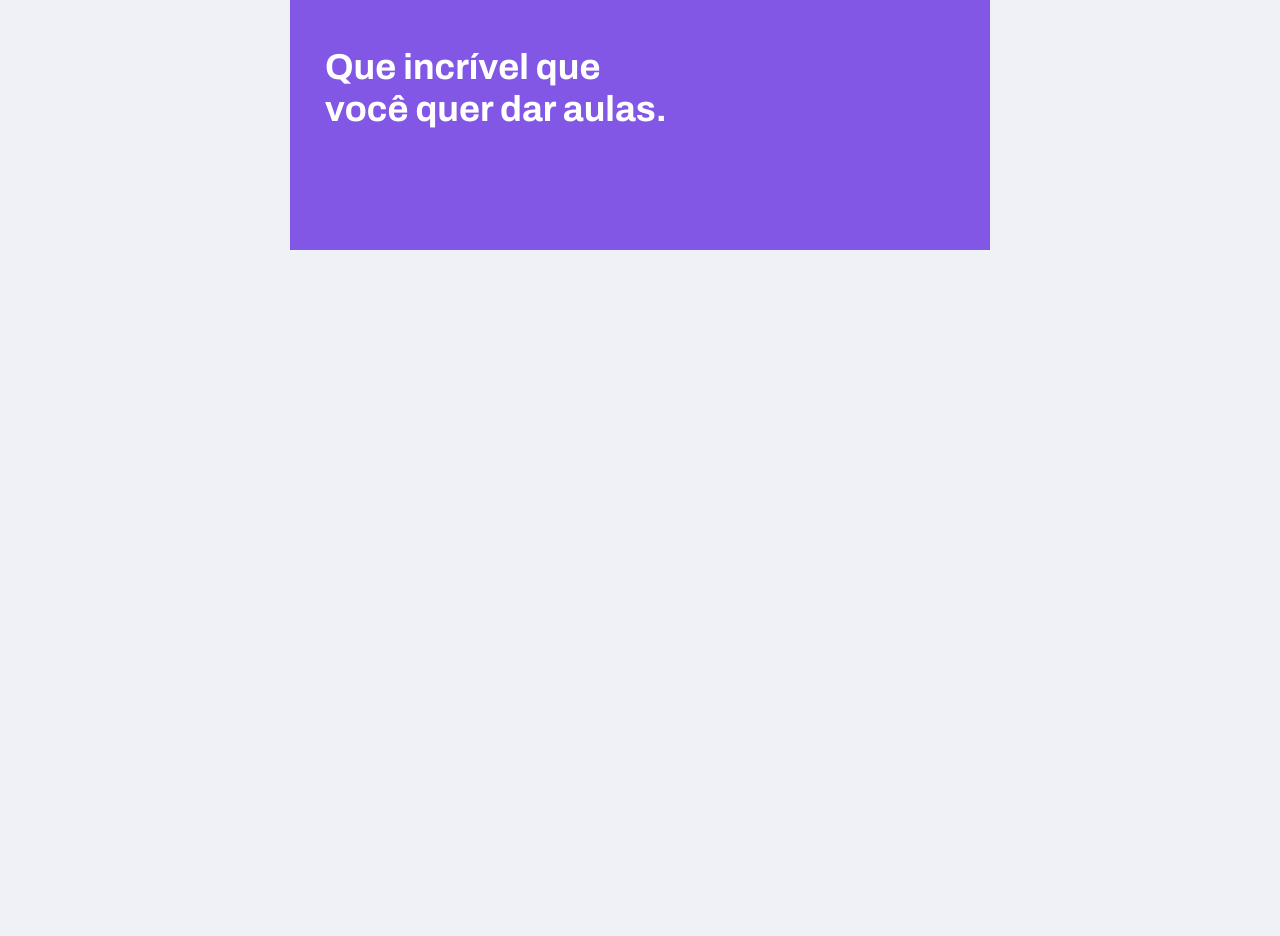
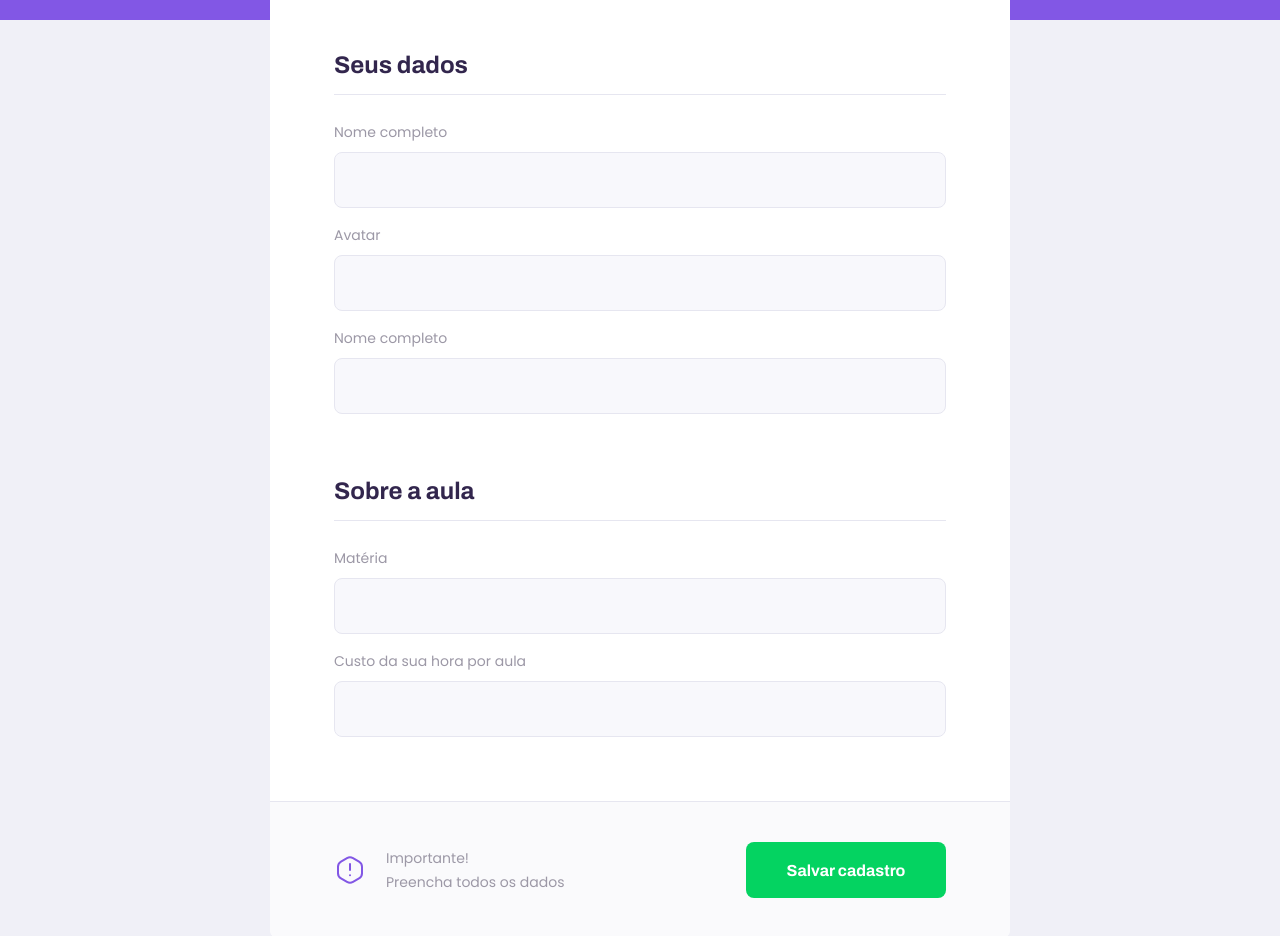
Before and after one commit to pedroksty/Proffy, a React (Create React App) app in the folder packages/web/: page /give-classes in a window 1280 px wide. Shown: the part 320-1256 px from the top of the page. Before the commit the page ends 800 px from the top, so only its background shows below. Built offline with nearby package versions, Linux system fonts and the light colour scheme; the HTML template or start-up script is replaced by a standard one.

Commit message:
Add TeacherForm page

```diff
--- a/package.json
+++ b/package.json
@@ -18,7 +18,7 @@
     "@types/jest": "^26.0.7",
     "@types/node": "^14.0.27",
     "add": "^2.0.6",
-    "jest": "^26.1.0",
+    "jest": "24.9.0",
     "ts-jest": "^26.1.4",
     "typescript": "^3.9.5"
   }
--- /dev/null
+++ b/packages/web/src/components/Input/index.tsx
@@ -0,0 +1,21 @@
+import React, { InputHTMLAttributes } from 'react'
+
+// import { Container } from './styles';
+
+import './styles.css'
+
+interface InputProps extends InputHTMLAttributes<HTMLInputElement> {
+  name: string
+  label: string
+}
+
+const Input: React.FC<InputProps> = ({ label, name, ...rest }) => {
+  return (
+    <div className="input-block">
+      <label htmlFor={name}>{label}</label>
+      <input type="text" id={name} {...rest} />
+    </div>
+  )
+}
+
+export default Input
--- /dev/null
+++ b/packages/web/src/components/Input/styles.css
@@ -0,0 +1,34 @@
+.input-block {
+  position: relative;
+}
+
+.input-block + .input-block {
+  margin-top: 1.4rem;
+}
+
+.input-block label {
+  font-size: 1.4rem;
+}
+
+.input-block input {
+  width: 100%;
+  height: 5.6rem;
+  margin-top: 0.8rem;
+  border-radius: 0.8rem;
+  background: var(--color-input-background);
+  border: 1px solid var(--color-line-in-white);
+  outline: 0;
+  padding: 0 1.6rem;
+  font: 1.6rem Archivo;
+}
+
+.input-block:focus-within::after {
+  width: calc(100% - 3.2rem);
+  height: 2px;
+  content: '';
+  background: var(--color-primary-light);
+  position: absolute;
+  left: 1.6rem;
+  right: 1.6rem;
+  bottom: 0;
+}
--- a/packages/web/src/components/Pageheader/index.tsx
+++ b/packages/web/src/components/Pageheader/index.tsx
@@ -8,9 +8,14 @@
 
 interface PageHeaderProps {
   title: string
+  description?: string
 }
 
-const Pageheader: React.FC<PageHeaderProps> = ({ title, children }) => {
+const Pageheader: React.FC<PageHeaderProps> = ({
+  title,
+  description,
+  children
+}) => {
   return (
     <header className="page-header">
       <div className="top-bar-container">
@@ -23,6 +28,8 @@
       <div className="header-content">
         <strong>{title}</strong>
 
+        {description && <p>{description} </p>}
+
         {children}
       </div>
     </header>
--- a/packages/web/src/components/Pageheader/styles.css
+++ b/packages/web/src/components/Pageheader/styles.css
@@ -41,6 +41,14 @@
   color: var(--color-title-in-primary);
 }
 
+.page-header .header-content p {
+  max-width: 30rem;
+  font-size: 1.6rem;
+  line-height: 2.6rem;
+  color: var(--color-text-in-primary);
+  margin-top: 2.4rem;
+}
+
 @media (min-width: 700px) {
   .page-header {
     height: 340px;
--- a/packages/web/src/pages/TeacherForm/index.tsx
+++ b/packages/web/src/pages/TeacherForm/index.tsx
@@ -1,13 +1,49 @@
 import React from 'react'
 
 import PageHeader from '../../components/Pageheader'
+import Input from '../../components/Input'
+
+import warningIcon from '../../assets/images/icons/warning.svg'
 
 import './styles.css'
 
 const TeacherForm: React.FC = () => {
   return (
     <div id="page-teacher-form" className="container">
-      <PageHeader title="Que incrível que você quer dar aulas." />
+      <PageHeader
+        title="Que incrível que você quer dar aulas."
+        description="O primeiro passo é preencher esse formulário de inscrição"
+      />
+
+      <main>
+        <fieldset>
+          <legend>Seus dados</legend>
+
+          <Input name="name" label="Nome completo" />
+
+          <Input name="avatar" label="Avatar" />
+
+          <Input name="whatsapp" label="Nome completo" />
+        </fieldset>
+
+        <fieldset>
+          <legend>Sobre a aula</legend>
+
+          <Input name="subject" label="Matéria" />
+
+          <Input name="cost" label="Custo da sua hora por aula" />
+        </fieldset>
+
+        <footer>
+          <p>
+            <img src={warningIcon} alt="Aviso importante" />
+            Importante! <br />
+            Preencha todos os dados
+          </p>
+
+          <button type="button">Salvar cadastro</button>
+        </footer>
+      </main>
     </div>
   )
 }
--- a/packages/web/src/pages/TeacherForm/styles.css
+++ b/packages/web/src/pages/TeacherForm/styles.css
@@ -0,0 +1,120 @@
+#page-teacher-form {
+  width: 100vw;
+  height: 100vh;
+}
+
+#page-teacher-form .page-header .header-content {
+  margin-bottom: 6.4rem;
+}
+
+#page-teacher-form main {
+  background: var(--color-box-base);
+
+  width: 100%;
+  max-width: 74rem;
+  border-radius: 0.8rem;
+
+  margin: -3.2rem auto 3.2rem;
+  padding-top: 6.4rem;
+  overflow: hidden;
+}
+
+#page-teacher-form main fieldset {
+  border: 0;
+  padding: 0 2.4rem;
+}
+
+#page-teacher-form main fieldset + fieldset {
+  margin-top: 6.4rem;
+}
+
+#page-teacher-form main fieldset legend {
+  font: 700 2.4rem Archivo;
+  color: var(--color-text-title);
+  margin-bottom: 2.4rem;
+
+  display: flex;
+  justify-content: center;
+  justify-content: space-between;
+
+  width: 100%;
+  padding-bottom: 1.6rem;
+  border-bottom: 1px solid var(--color-line-in-white);
+}
+
+#page-teacher-form main label {
+  color: var(--color-text-complement);
+}
+
+#page-teacher-form main footer {
+  padding: 4rem 2.4rem;
+  background: var(--color-box-footer);
+  border-top: 1px solid var(--color-line-in-white);
+  margin-top: 6.4rem;
+}
+
+#page-teacher-form main footer p {
+  display: flex;
+  align-items: center;
+  justify-content: center;
+  font-size: 1.4rem;
+  line-height: 2.4rem;
+  color: var(--color-text-complement);
+}
+
+#page-teacher-form main footer p img {
+  margin-right: 2rem;
+}
+
+#page-teacher-form main footer button {
+  width: 100%;
+  height: 5.6rem;
+  background: var(--color-secundary);
+  color: var(--color-button-text);
+  border: 0;
+  border-radius: 0.8rem;
+  cursor: pointer;
+  font: 700 1.6rem Archivo;
+
+  display: flex;
+  align-items: center;
+  justify-content: center;
+  text-decoration: none;
+
+  transition: background-color 0.2s;
+  margin-top: 3.2rem;
+}
+
+#page-teacher-form main footer button:hover {
+  background: var(--color-secundary-dark);
+}
+
+@media (min-width: 700px) {
+  #page-teacher-form {
+    max-width: 100vw;
+  }
+
+  #page-teacher-form .page-header .header-content {
+    margin-bottom: 0;
+  }
+
+  #page-teacher-form main fieldset {
+    padding: 0 6.4rem;
+  }
+
+  #page-teacher-form main footer {
+    padding: 4rem 6.4rem;
+    display: flex;
+    align-items: center;
+    justify-content: space-between;
+  }
+
+  #page-teacher-form main footer p {
+    justify-content: space-between;
+  }
+
+  #page-teacher-form main footer button {
+    width: 20rem;
+    margin-top: 0;
+  }
+}
--- a/packages/web/src/pages/TeacherList/index.tsx
+++ b/packages/web/src/pages/TeacherList/index.tsx
@@ -2,6 +2,7 @@
 
 import Pageheader from '../../components/Pageheader'
 import TearcherItem from '../../components/TearcherItem'
+import Input from '../../components/Input'
 
 import './styles.css'
 
@@ -10,20 +11,10 @@
     <div id="page-teacher-list" className="container">
       <Pageheader title="Esses são os proffys disponíveis.">
         <form id="search-teachers">
-          <div className="input-block">
-            <label htmlFor="subject">Matéria</label>
-            <input type="text" id="subject" />
-          </div>
+          <Input name="subject" label="Máteria" />
+          <Input name="week_day" label="Dia da semana" />
 
-          <div className="input-block">
-            <label htmlFor="week-day">Dia da semana</label>
-            <input type="text" id="week-day" />
-          </div>
-
-          <div className="input-block">
-            <label htmlFor="time">Hora</label>
-            <input type="text" id="time" />
-          </div>
+          <Input type="time" name="time" label="hora" />
         </form>
       </Pageheader>
 
--- a/packages/web/src/pages/TeacherList/styles.css
+++ b/packages/web/src/pages/TeacherList/styles.css
@@ -9,41 +9,6 @@
 
 #search-teachers label {
   color: var(--color-text-in-primary);
-}
-
-#search-teachers .input-block {
-  position: relative;
-}
-
-#search-teachers .input-block + .input-block {
-  margin-top: 1.4rem;
-}
-
-#search-teachers .input-block label {
-  font-size: 1.4rem;
-}
-
-#search-teachers .input-block input {
-  width: 100%;
-  height: 5.6rem;
-  margin-top: 0.8rem;
-  border-radius: 0.8rem;
-  background: var(--color-input-background);
-  border: 1px solid var(--color-line-in-white);
-  outline: 0;
-  padding: 0 1.6rem;
-  font: 1.6rem Archivo;
-}
-
-#search-teachers .input-block:focus-within::after {
-  width: calc(100% - 3.2rem);
-  height: 2px;
-  content: '';
-  background: var(--color-primary-light);
-  position: absolute;
-  left: 1.6rem;
-  right: 1.6rem;
-  bottom: 0;
 }
 
 #page-teacher-list main {
```
Also changed, not shown: 2 other files (tests, documents, lock files or other folders).
